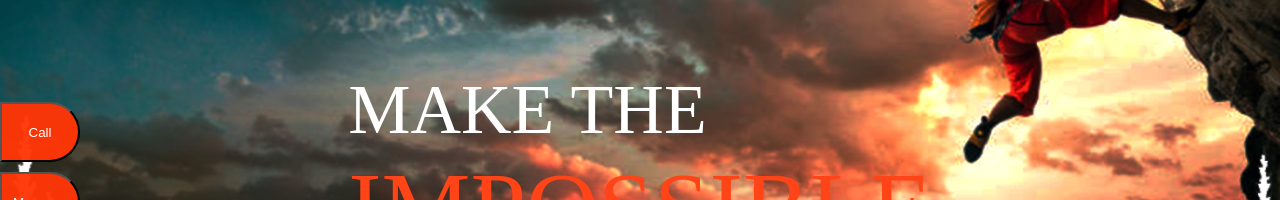
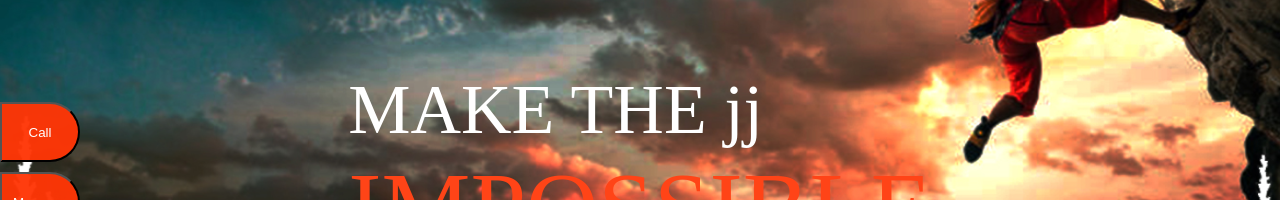
Before and after one commit to rajesh0519/Trekking, a React (Create React App) app: page / in a window 1280 px wide. Shown: the part 233-433 px from the top of the page. Built offline with nearby package versions, Linux system fonts and the light colour scheme.

Commit message:
change kjj

```diff
--- a/src/component/HomePage.js
+++ b/src/component/HomePage.js
@@ -5,7 +5,7 @@ const HomePage = () => {
     <>
       <div className="home_container">
         <div className="header_container">
-          <h1 className="home_header1">MAKE THE</h1>
+          <h1 className="home_header1">MAKE THE jj</h1>
           <h1 className="home_header2">IMPOSSIBLE</h1>
         </div>
 
```
